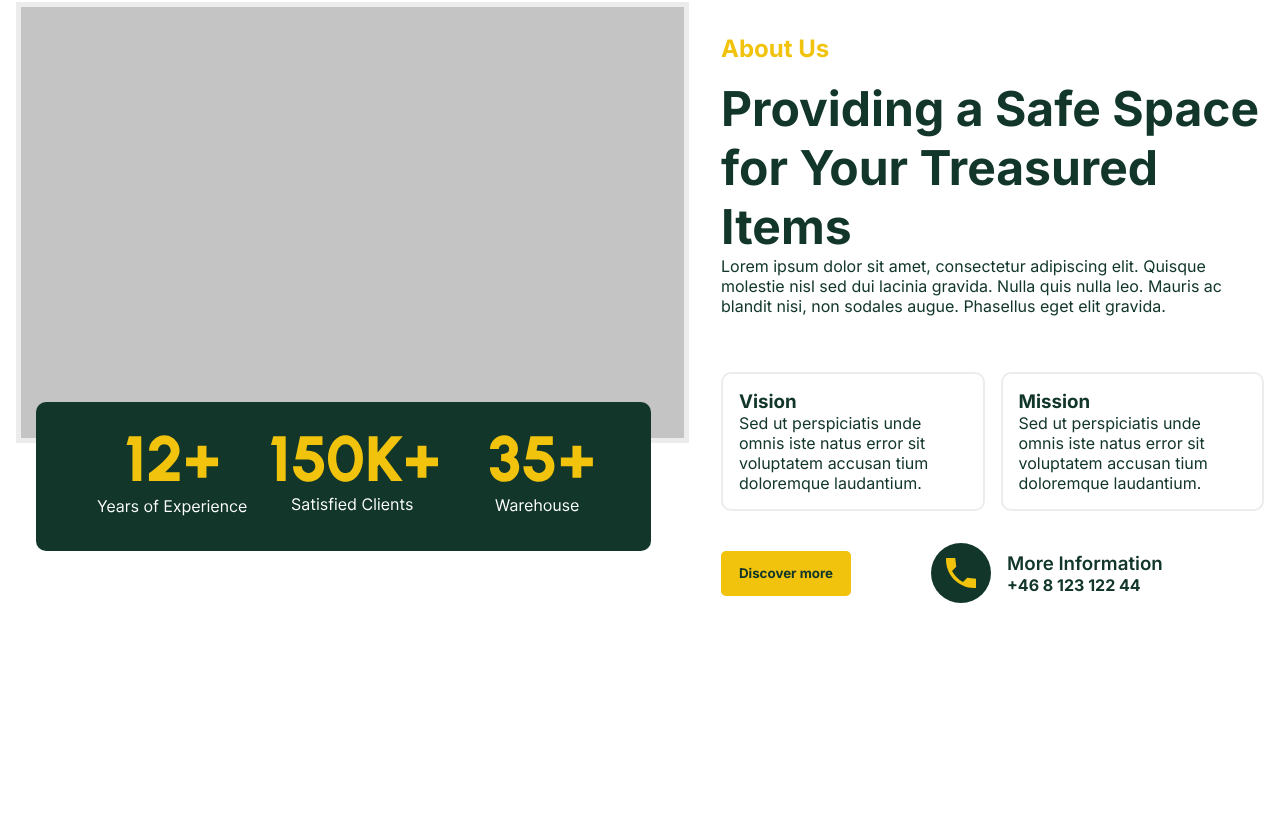
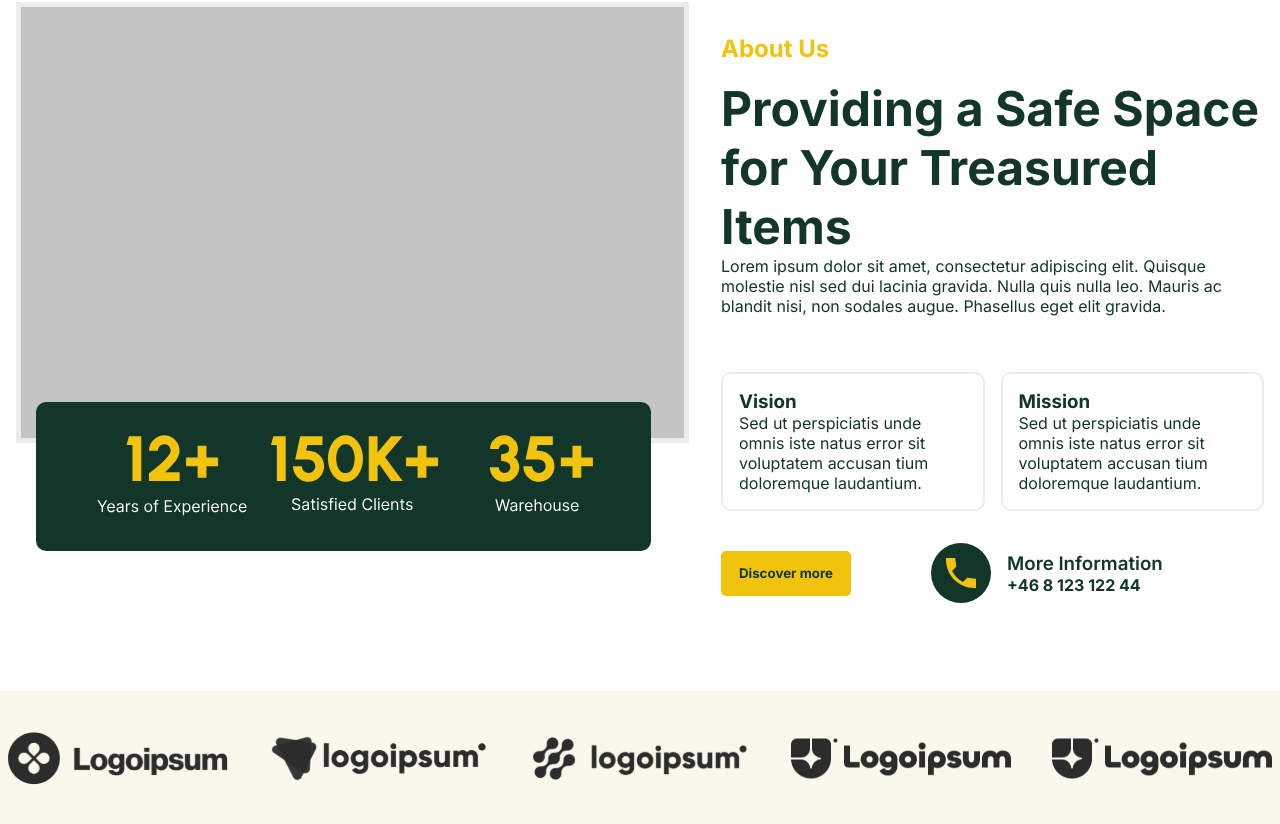
Before and after one commit to emillarsson99-m0wgli/StoraidStorageService, a React (Vite) app: page / in a window 1280 px wide. Shown: the part 837-1661 px from the top of the page. Before the commit the page ends 1528 px from the top, so only its background shows below. Built offline with nearby package versions, Linux system fonts and the light colour scheme.

Commit message:
Created Brands component

```diff
--- a/src/App.jsx
+++ b/src/App.jsx
@@ -2,6 +2,8 @@ import { useState } from 'react'
 import Header from './Components/Header'
 import Hero from './Components/Hero'
 import AboutUs from './Components/AboutUs'
+import Brands from './Components/Brands'
+
 
 
 
@@ -12,6 +14,7 @@ function App() {
       <Header />
       <Hero />
       <AboutUs />
+      <Brands />
     </>
   )
 }
--- /dev/null
+++ b/src/Components/Brands.css
@@ -0,0 +1,15 @@
+.brands-container{
+  display: flex;
+  justify-content: center;
+}
+.brands {
+  display: flex;
+  justify-content: space-between;
+  padding: 2rem .5rem;
+  width: 100%;
+  max-width: 1320px;
+}
+
+.brands-bg {
+  background-color: #FAF8EC;
+}
--- /dev/null
+++ b/src/Components/Brands.jsx
@@ -0,0 +1,17 @@
+function Brands() {
+
+    return(
+        <div className="brands-bg">
+            <div className="brands-container">
+                <div className="brands">
+                    <img src="/Logoipsum1.svg" alt="Logo 1" />
+                    <img src="/Logoipsum2.svg" alt="Logo 2" />
+                    <img src="/Logoipsum3.svg" alt="Logo 3" />
+                    <img src="/Logoipsum4.svg" alt="Logo 4" />
+                    <img src="/Logoipsum4.svg" alt="Logo 5" />
+                </div>
+            </div>
+        </div>
+    )
+}
+export default Brands
--- a/src/main.jsx
+++ b/src/main.jsx
@@ -6,6 +6,7 @@ import './Components/Button.css'
 import './Components/Hero.css'
 import './Components/AboutUs.css'
 import './Components/Tiles.css'
+import './Components/Brands.css'
 import App from './App.jsx'
 
 createRoot(document.getElementById('root')).render(
```
